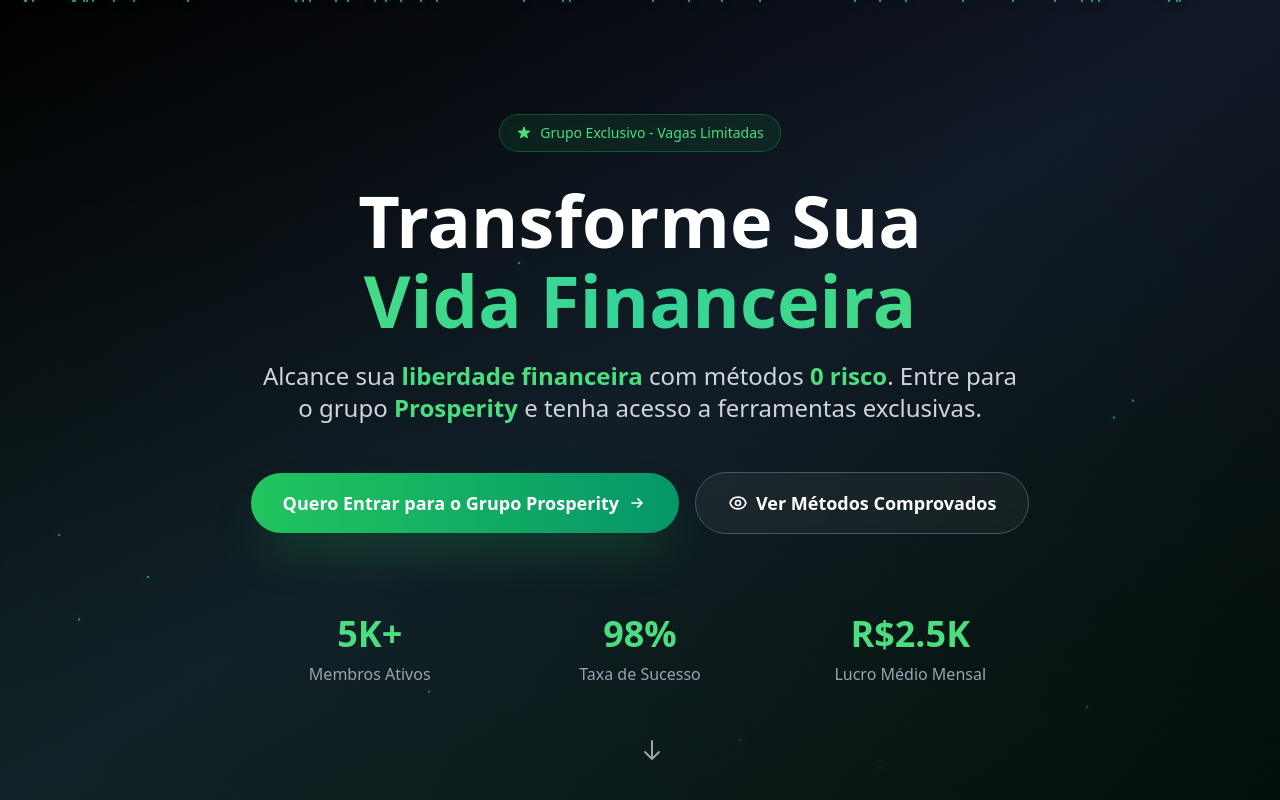
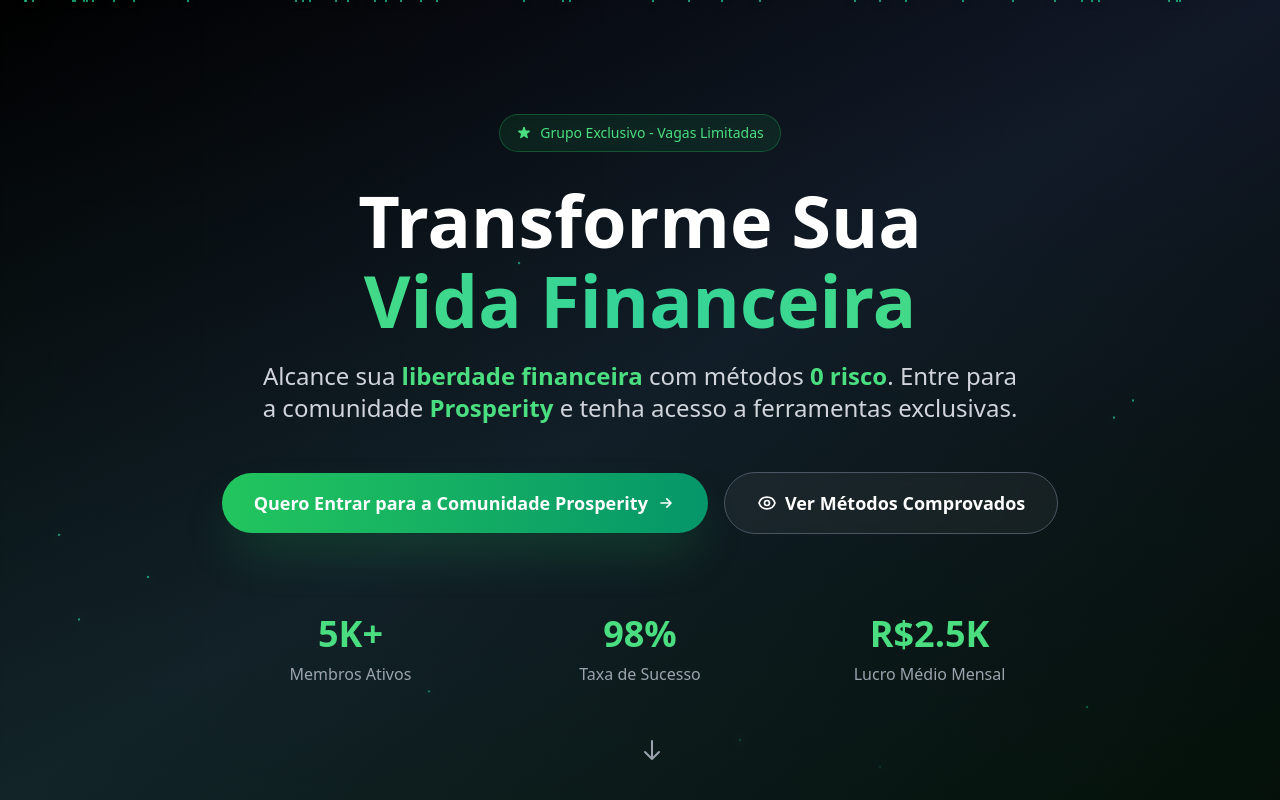
Before and after one commit to Hivenimbus/Landing-Page-Hertz, a Nuxt app: page / in a window 1280 px wide. Shown: the top 800 px of the page. Built offline with nearby package versions, Linux system fonts and the light colour scheme.

Commit message:
Update HeroSection.vue

```diff
--- a/components/HeroSection.vue
+++ b/components/HeroSection.vue
@@ -37,13 +37,13 @@
 
         <p class="text-xl sm:text-2xl text-gray-300 mb-12 max-w-3xl mx-auto leading-relaxed">
           Alcance sua <span class="text-green-400 font-semibold">liberdade financeira</span> com métodos
-          <span class="text-green-400 font-semibold">0 risco</span>. Entre para o grupo
+          <span class="text-green-400 font-semibold">0 risco</span>. Entre para a comunidade
           <span class="text-green-400 font-semibold">Prosperity</span> e tenha acesso a ferramentas exclusivas.
         </p>
 
         <div class="flex flex-col sm:flex-row gap-4 justify-center items-center">
           <button class="group relative inline-flex items-center justify-center px-8 py-4 text-lg font-semibold text-white transition-all duration-200 bg-gradient-to-r from-green-500 to-emerald-600 rounded-full hover:from-green-600 hover:to-emerald-700 focus:outline-none focus:ring-2 focus:ring-offset-2 focus:ring-green-500 transform hover:scale-105 shadow-2xl shadow-green-500/25">
-            <span class="mr-2">Quero Entrar para o Grupo Prosperity</span>
+            <span class="mr-2">Quero Entrar para a Comunidade Prosperity</span>
             <svg class="w-5 h-5 transition-transform duration-200 group-hover:translate-x-1" fill="none" stroke="currentColor" viewBox="0 0 24 24">
               <path stroke-linecap="round" stroke-linejoin="round" stroke-width="2" d="M13 7l5 5m0 0l-5 5m5-5H6"/>
             </svg>
```
